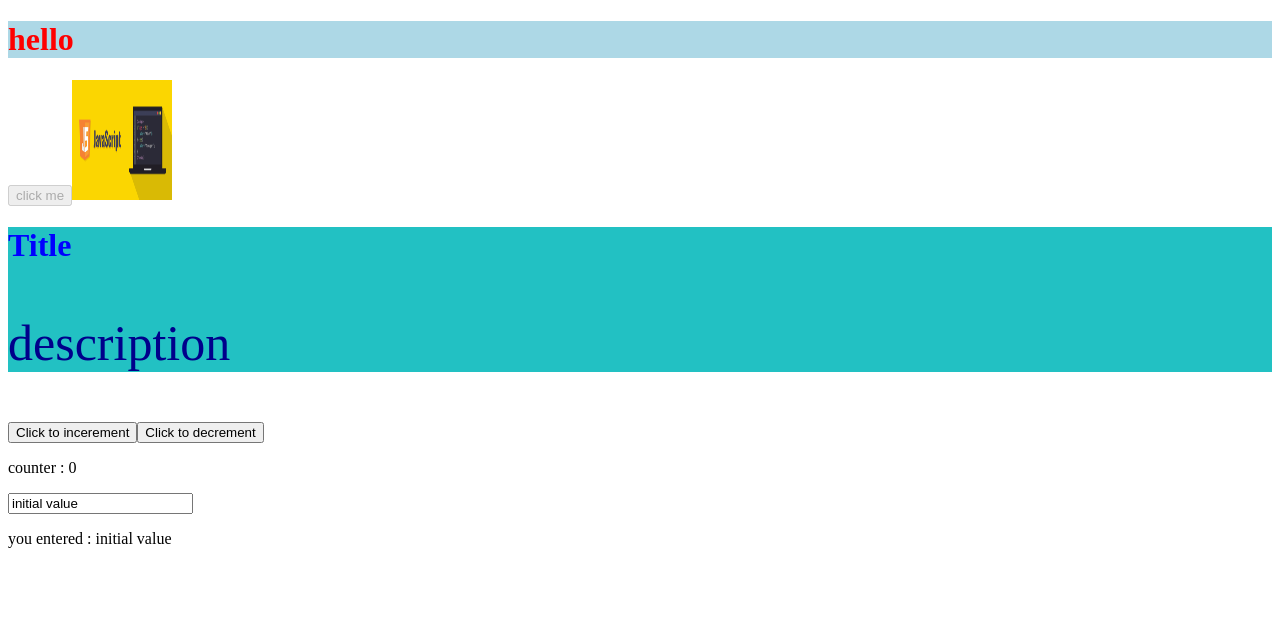
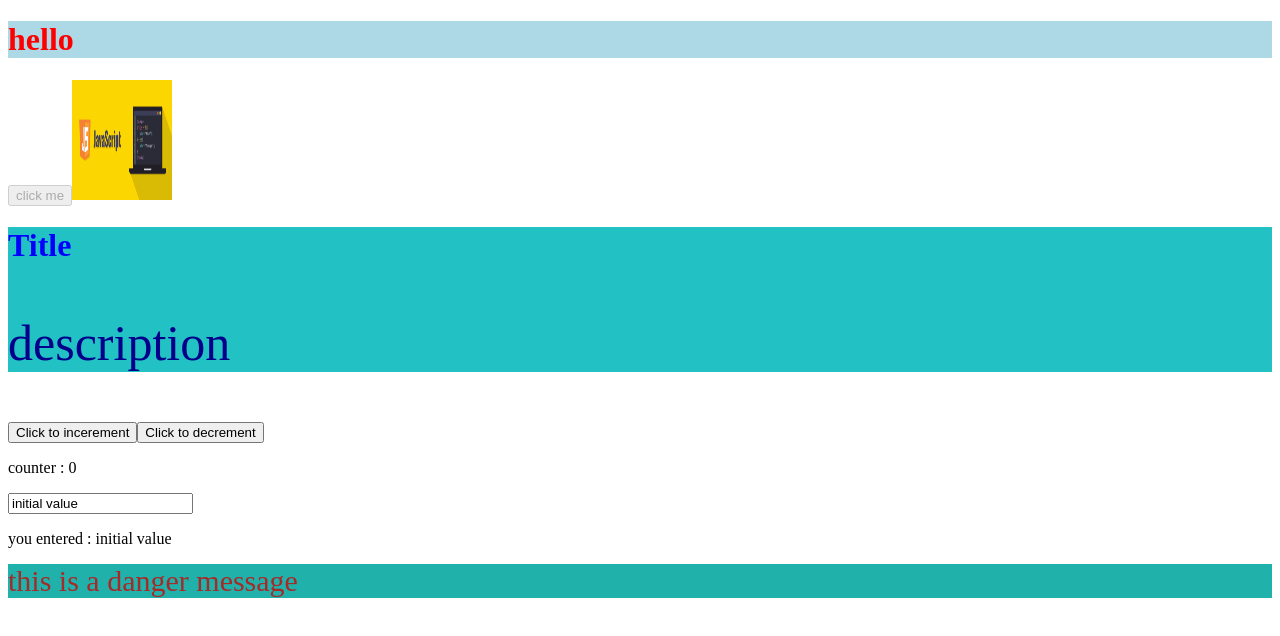
Before and after one commit to Ramijawadi/angularBasic, an Angular app: page / in a window 1280 px wide. Shown: the top 636 px of the page. Built offline with nearby package versions, Linux system fonts and the light colour scheme.

Commit message:
add ngClass : fix css with class

```diff
--- a/src/app/app.component.html
+++ b/src/app/app.component.html
@@ -15,6 +15,9 @@
 <button (click)="decremenetCounter()">Click to decrement</button>
 <p [class.textColor]="Color"  > counter  :  {{counter}}</p>
 
+<!-- ngModel  -->
+<input [(ngModel)]="input" type="text"  placeholder="enter text ..." />
+<p>you entered : {{input}}</p>
+<!-- ngClass -->
 
-<input [(ngModel)]="input" placeholder="enter text ..." />
-<p>you entered : {{input}}</p>
+<div [ngClass]="classes">{{message}}</div>
--- a/src/app/app.component.scss
+++ b/src/app/app.component.scss
@@ -2,3 +2,14 @@
 
     color: red;
 }
+
+.danger {
+
+    background-color: lightseagreen;
+    color: brown;
+}
+
+.text-size {
+
+font-size: 30px;
+}
--- a/src/app/app.component.ts
+++ b/src/app/app.component.ts
@@ -38,6 +38,13 @@ export class AppComponent {
   incerementCounter() {
     this.counter++;
   }
-input: string = "initial value"
+
+  // ngModel
+input: string = "initial value";
+
+//ngClass
+
+message : string="this is a danger message";
+classes : string ="danger text-size"
 
 }
```
